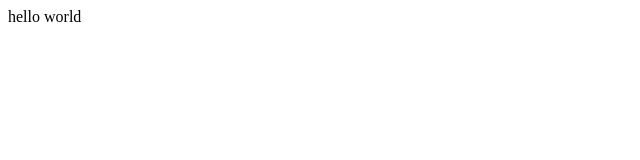
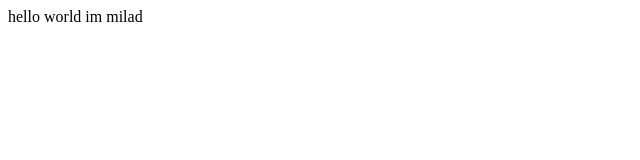
Before and after one commit to Milaadmg023/test-repo, a plain HTML site: page index.html in a window 1280 px wide. Shown: the full height of the page, 0-640 px from the left. Drawn offline with Linux system fonts and the light colour scheme.

Commit message:
file changed

```diff
--- a/index.html
+++ b/index.html
@@ -6,5 +6,6 @@
 </head>
 <body>
      hello world
+     im milad
 </body>
 </html>
```
